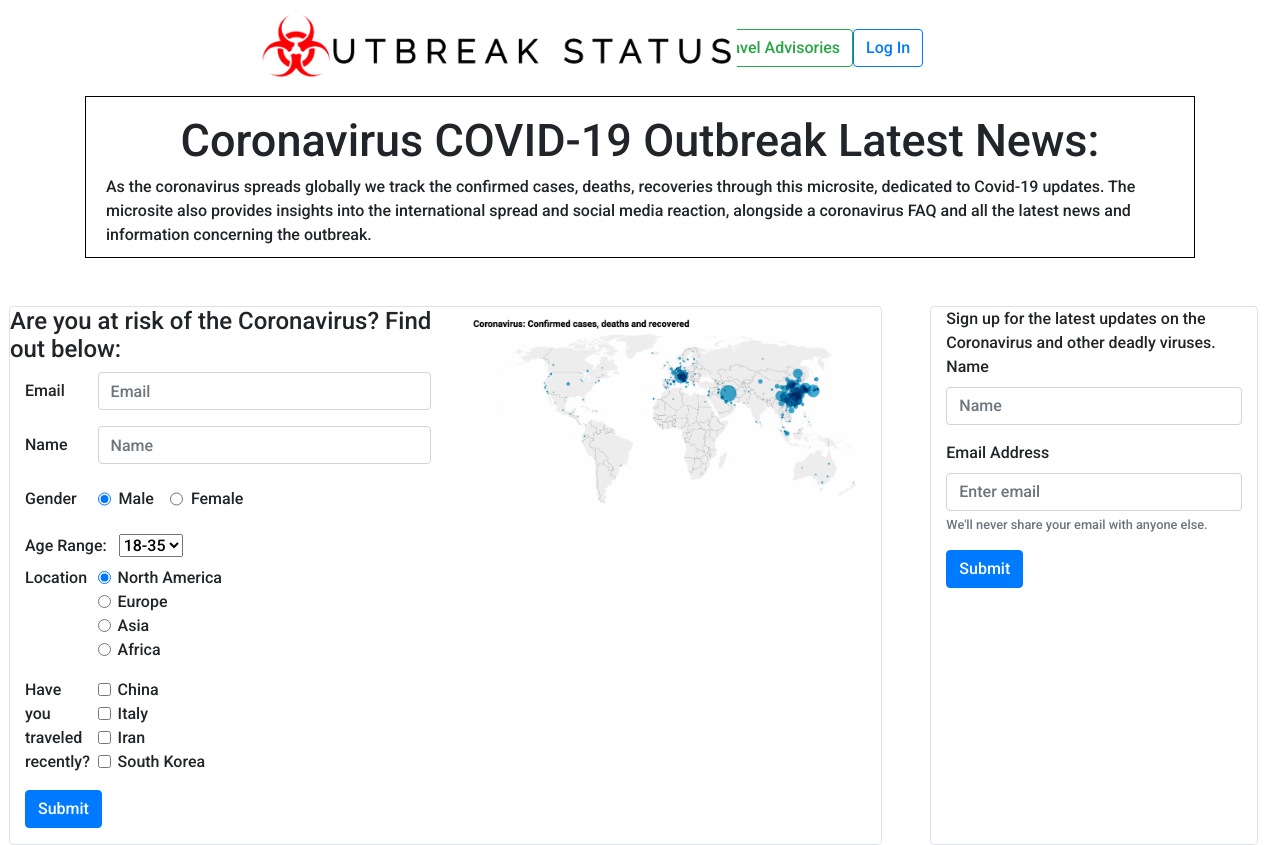
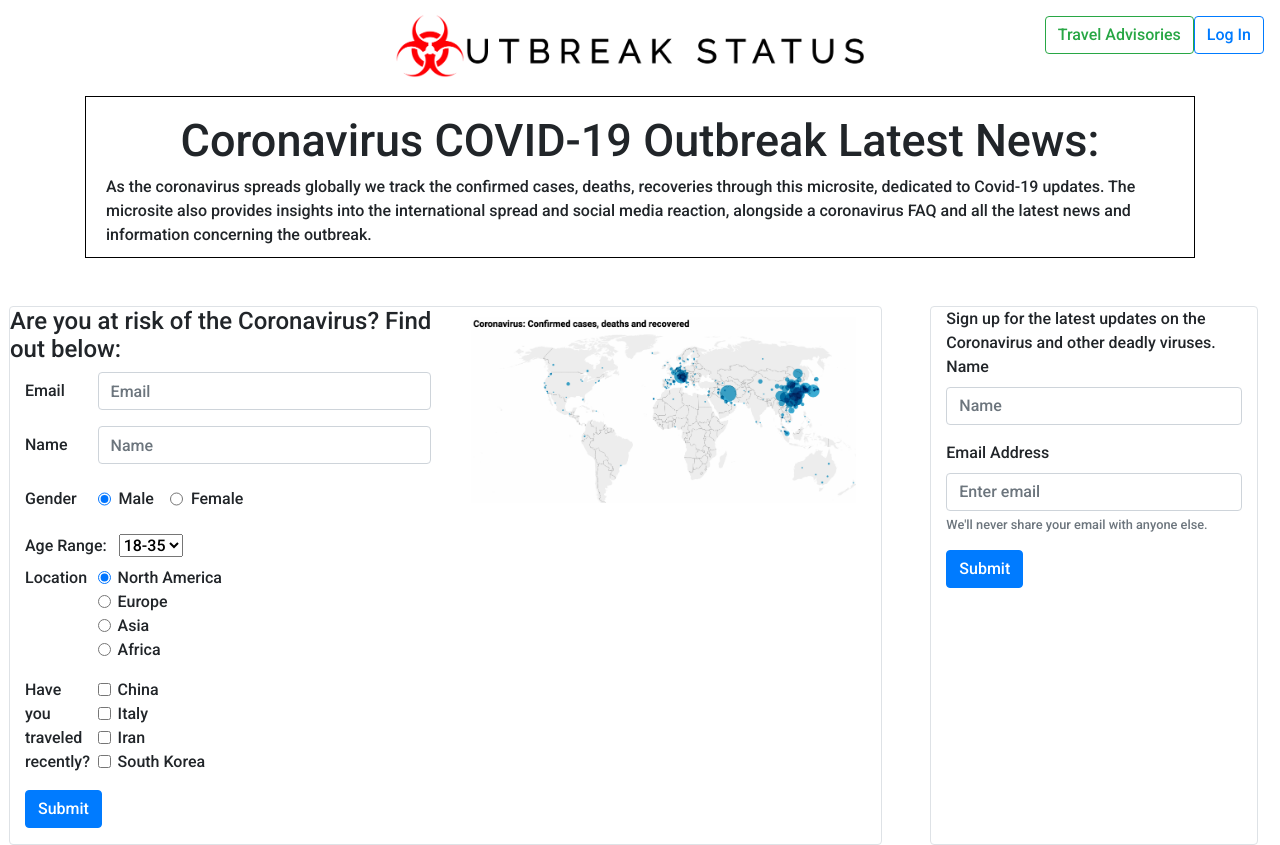
Before and after one commit to paulrjones/outbreakStatus, a website: page public/index.html in a window 1280 px wide. Shown: the top 845 px of the page. Drawn offline with nearby package versions, Linux system fonts and the light colour scheme; a web font is replaced by a local one.

Commit message:
floated the login and travel buttons right

```diff
--- a/public/assets/css/style.css
+++ b/public/assets/css/style.css
@@ -93,6 +93,9 @@
     text-align: center;
     height: 70px;
     width: auto;
+}
 
-
+#navButtons {
+    position: absolute;
+    right: 0;
 }
--- a/public/index.html
+++ b/public/index.html
@@ -43,8 +43,8 @@
         </button>
 
 
-        <div class="collapse navbar-collapse" id="navbarSupportedContent">
 
+        <div class="navbar" id="navButtons">
           <form class="form-inline my-2 my-lg-0 ml-5">
             <!-- Travel advisory Button trigger modal -->
             <a href="./register.html"><button type="button" class="btn btn-outline-success my-2 my-sm-0" data-toggle="modal" data-target="#registerModal">
```
Lines whose indentation alone changed are shown as unchanged.
